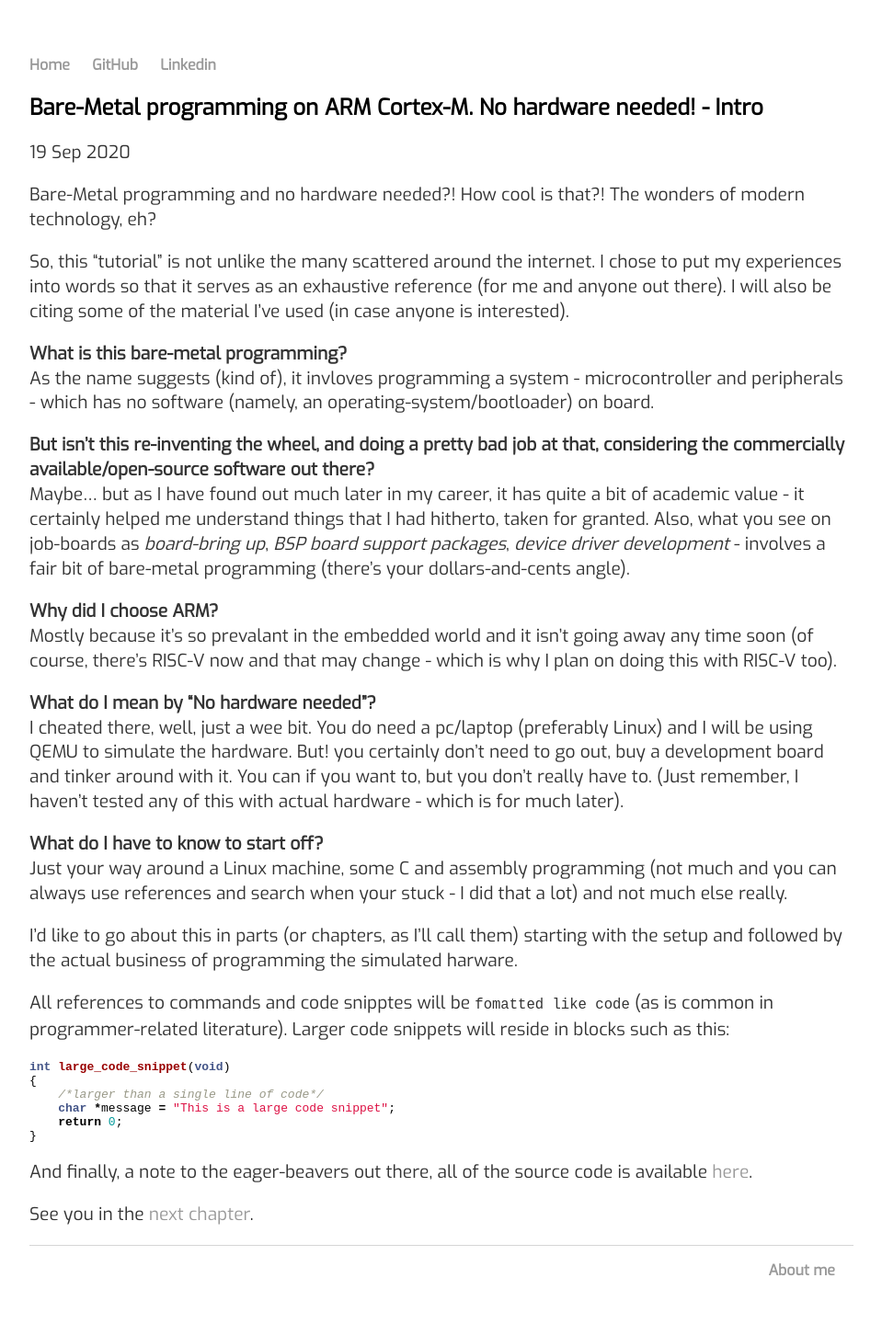
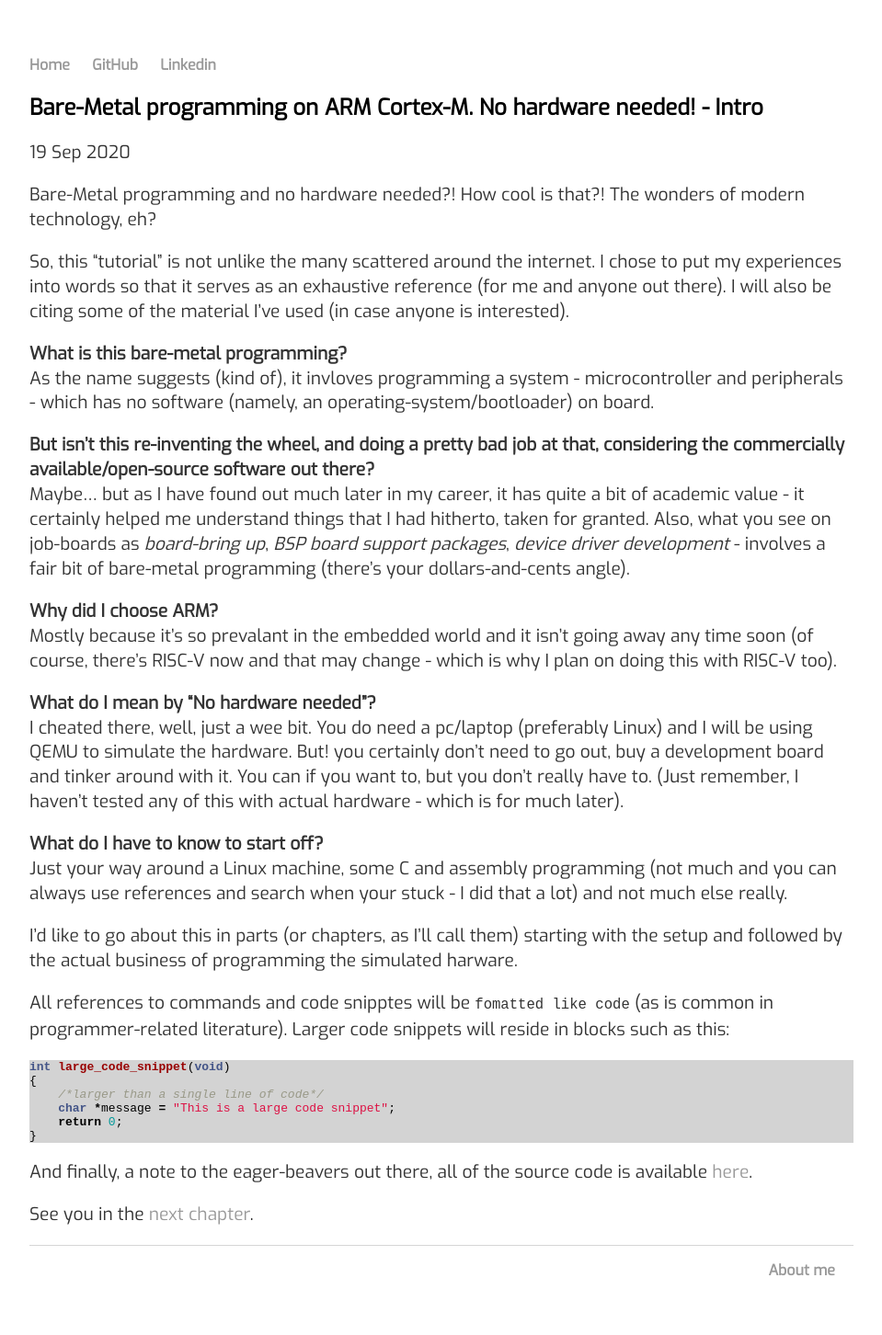
Before and after one commit to varun-venkatesh/varun-venkatesh.github.io, a Jekyll site: the page built from _posts/2020-09-19-bare-mtl-intro.md, in a window 1280 px wide. Shown: the whole page at 92% size, without its empty margins (160-1119 px from the left). Built offline with Jekyll 4.4.1, drawn with Linux system fonts in a browser that asks for light colours.

Commit message:
Update syntax.css

```diff
--- a/css/syntax.css
+++ b/css/syntax.css
@@ -1,4 +1,4 @@
-.highlight  { background: #ffffff; }
+.highlight  { background: #d3d3d3; }
 .highlight .c { color: #999988; font-style: italic } /* Comment */
 .highlight .err { color: #a61717; background-color: #e3d2d2 } /* Error */
 .highlight .k { font-weight: bold } /* Keyword */
```
